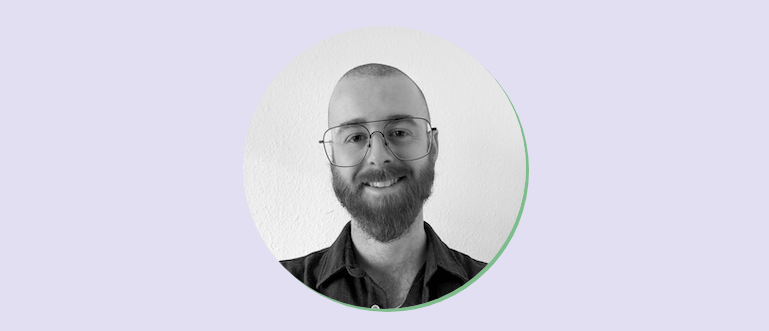
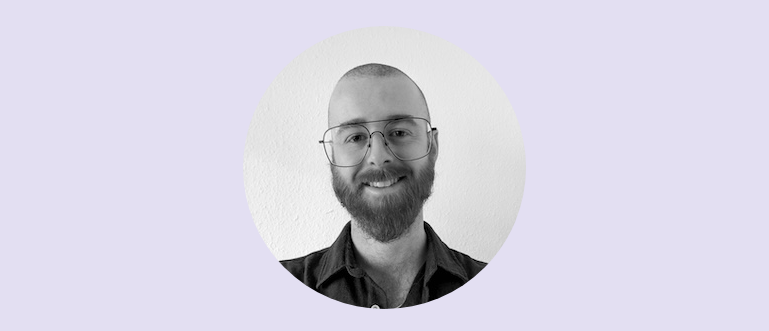
Before and after one commit to JoPrignol/profile, a plain HTML site: page index.html in a window 1280 px wide. Shown: the top 331 px of the page, without its empty margins (255-1024 px from the left). Drawn offline with Linux system fonts and the light colour scheme; a web font is replaced by a local one.

Commit message:
Update stylesheet.css

```diff
--- a/stylesheet.css
+++ b/stylesheet.css
@@ -62,7 +62,6 @@ li a:hover{
 
 img{
   border-radius:  50%;
-  box-shadow: 3px 3px 0px #7FBC8C;
 }
 
 .card{
```
